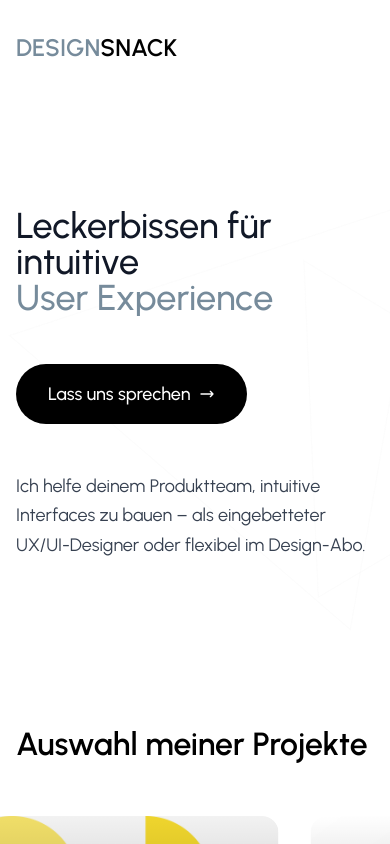
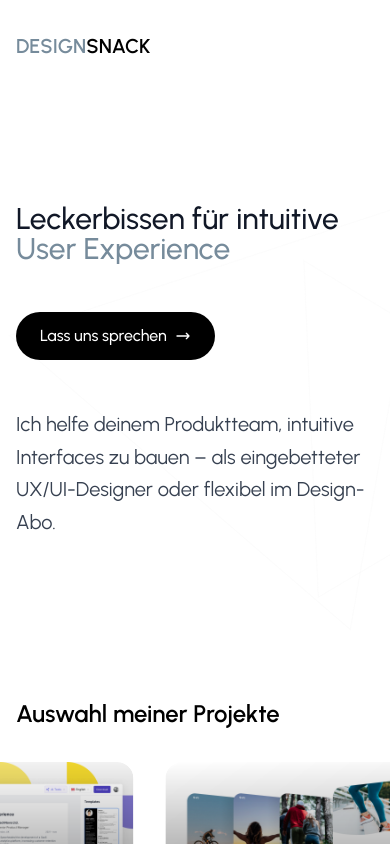
Before and after one commit to thomasveit89/DESIGNSNACK, a Nuxt app: page / in a window 390 px wide. Shown: the top 844 px of the page. Built offline with nearby package versions, Linux system fonts and the light colour scheme.

Commit message:
style(responsive): improve responsive typography and spacing across components
- Update text sizes with responsive breakpoints for better mobile experience
- Adjust project image height to be responsive
- Hide paper plane animation on mobile
- Fine-tune spacing values for different screen sizes

```diff
--- a/components/LoadingScreen.vue
+++ b/components/LoadingScreen.vue
@@ -16,7 +16,7 @@
         v-for="(greeting, index) in greetings"
         :key="greeting.language"
         :ref="el => textRefs[index] = el"
-        class="greeting-text absolute inset-0 flex items-center justify-center text-6xl font-bold text-black"
+        class="greeting-text absolute inset-0 flex items-center justify-center text-4xl sm:text-5xl md:text-6xl font-bold text-black"
         :style="{ opacity: index === 0 ? 1 : 0 }"
       >
         {{ greeting.text }}
--- a/pages/index.vue
+++ b/pages/index.vue
@@ -3,14 +3,14 @@
     <div class="container mx-auto px-4 py-8 grid grid-cols-12 gap-4">
       <!-- Header/Logo -->
       <div class="col-span-6 md:col-span-3 lg:col-span-2">
-        <span class="text-2xl font-semibold"><span class="text-[#768B9B]">DESIGN</span>SNACK</span>
+        <span class="text-xl sm:text-2xl font-semibold"><span class="text-[#768B9B]">DESIGN</span>SNACK</span>
       </div>
 
       <!-- Main Content Area -->
       <div class="col-span-12 grid grid-cols-12 gap-4 mt-32">
         <!-- Heading - full width (12 columns) -->
         <div class="col-span-12 mb-8">
-          <h1 ref="headingElement" class="text-4xl md:text-6xl lg:text-7xl xl:text-8xl font-medium leading-none overflow-hidden hoverable">
+          <h1 ref="headingElement" class="text-3xl sm:text-4xl md:text-6xl lg:text-7xl xl:text-8xl font-medium leading-none overflow-hidden hoverable">
             <span class="heading-line text-gray-900">Leckerbissen für intuitive</span><br>
             <span class="heading-line text-[#768B9B]">User Experience</span>
           </h1>
@@ -18,14 +18,14 @@
 
         <!-- Button and Description - 6 columns each -->
         <div class="col-span-12 md:col-span-6">
-          <a href="mailto:hi@designsnack.ch" class="bg-black text-white px-8 md:px-12 py-4 md:py-6 rounded-full text-lg md:text-xl font-medium inline-flex items-center elastic-btn">
+          <a href="mailto:hi@designsnack.ch" class="bg-black text-white px-6 sm:px-8 md:px-12 py-3 sm:py-4 md:py-6 rounded-full text-base sm:text-lg md:text-xl font-medium inline-flex items-center elastic-btn">
             Lass uns sprechen
             <svg class="ml-2 w-4 h-4 md:w-5 md:h-5" fill="none" stroke="currentColor" viewBox="0 0 24 24" xmlns="http://www.w3.org/2000/svg"><path stroke-linecap="round" stroke-linejoin="round" stroke-width="2" d="M17 8l4 4m0 0l-4 4m4-4H3"></path></svg>
           </a>
         </div>
 
         <div class="col-span-12 md:col-span-6 mt-8 md:mt-0">
-          <p class="text-lg md:text-2xl lg:text-3xl text-gray-700 leading-relaxed">
+          <p class="text-xl md:text-2xl lg:text-3xl text-gray-700 leading-relaxed">
             Ich helfe deinem Produktteam, intuitive Interfaces zu bauen – als eingebetteter UX/UI-Designer oder flexibel im Design-Abo.          </p>
         </div>
       </div>
@@ -34,7 +34,7 @@
     <!-- Projects Section -->
     <div class="projects-section mt-32 overflow-hidden">
       <div class="container mx-auto px-4">
-        <h2 class="text-[2rem] font-semibold text-black mb-12">
+        <h2 class="text-2xl sm:text-3xl md:text-[2rem] font-semibold text-black mb-8 sm:mb-12">
           Auswahl meiner Projekte
         </h2>
       </div>
@@ -370,12 +370,12 @@
 
         <!-- Large Price Display -->
         <div v-if="calculatorData.collaborationType" class="text-center">
-          <div class="text-2xl font-medium text-gray-700 mb-4">Monatlicher Preis</div>
+          <div class="text-lg sm:text-xl md:text-2xl font-medium text-gray-700 mb-4">Monatlicher Preis</div>
           <div class="flex items-end justify-center gap-2">
-            <span class="text-3xl md:text-4xl font-light text-gray-300 mb-3">CHF</span>
-            <span class="text-8xl md:text-9xl font-semibold text-gray-900">{{ formatPrice(calculatePrice()) }}</span>
+            <span class="text-2xl sm:text-3xl md:text-4xl font-light text-gray-300 mb-3">CHF</span>
+            <span class="text-5xl sm:text-6xl md:text-8xl lg:text-9xl font-semibold text-gray-900">{{ formatPrice(calculatePrice()) }}</span>
           </div>
-          <div v-if="getDurationDiscount() > 0" class="mt-6 text-xl text-gray-600">
+          <div v-if="getDurationDiscount() > 0" class="mt-6 text-base sm:text-lg md:text-xl text-gray-600">
             Preis inkl. {{ getDurationDiscount() }}% Rabatt für {{ calculatorData.collaborationType === 'team-integration' ? calculatorData.teamIntegration.duration : calculatorData.designAbo.duration }} Monate Laufzeit
             <span class="text-green-600 font-semibold ml-2">• Du sparst CHF {{ formatPrice(calculateSavings()) }} pro Monat</span>
           </div>
@@ -394,7 +394,7 @@
             class="service-item text-center py-16"
             :class="{ 'opacity-30': index !== 0, 'opacity-100': index === 0 }"
           >
-            <h2 class="text-4xl md:text-6xl lg:text-7xl font-bold leading-tight">
+            <h2 class="text-2xl sm:text-3xl md:text-4xl lg:text-6xl xl:text-7xl font-bold leading-tight">
               {{ service }}
             </h2>
           </div>
@@ -404,8 +404,8 @@
 
     <!-- Creative Lab Section -->
     <div ref="creativeLab" class="w-full pt-64 pb-32 bg-white relative overflow-hidden">
-      <!-- Paper Plane Animation -->
-      <img ref="paperPlane" src="/img/paperplane.svg" alt="Paper Plane" class="absolute" style="left: -100px; top: 50%;">
+      <!-- Paper Plane Animation - Hidden -->
+      <img ref="paperPlane" src="/img/paperplane.svg" alt="Paper Plane" class="absolute hidden" style="left: -100px; top: 50%;">
 
       <div class="container mx-auto px-4">
         <!-- Section Header -->
@@ -454,10 +454,10 @@
       <div class="container mx-auto px-4">
         <div class="max-w-6xl mx-auto">
           <div class="rounded-3xl px-12 py-16 text-center animated-gradient">
-            <h2 class="text-4xl md:text-5xl lg:text-6xl font-medium text-white mb-12 leading-tight">
+            <h2 class="text-2xl sm:text-3xl md:text-4xl lg:text-5xl xl:text-6xl font-medium text-white mb-8 sm:mb-12 leading-tight">
               Lust, dein Projekt in mein<br>Creative Lab zu bringen?
             </h2>
-            <a href="mailto:hi@designsnack.ch" class="bg-black text-white px-10 py-5 rounded-full text-xl font-medium inline-flex items-center mx-auto elastic-btn hover:bg-gray-900 transition-colors duration-300">
+            <a href="mailto:hi@designsnack.ch" class="bg-black text-white px-8 sm:px-10 py-4 sm:py-5 rounded-full text-lg sm:text-xl font-medium inline-flex items-center mx-auto elastic-btn hover:bg-gray-900 transition-colors duration-300">
               Let's go
               <svg class="ml-3 w-6 h-6" fill="none" stroke="currentColor" viewBox="0 0 24 24" xmlns="http://www.w3.org/2000/svg">
                 <path stroke-linecap="round" stroke-linejoin="round" stroke-width="2" d="M17 8l4 4m0 0l-4 4m4-4H3"></path>
@@ -474,7 +474,7 @@
         <div class="max-w-4xl mx-auto text-center">
           <!-- Main Message -->
           <div class="mb-12">
-            <h2 class="text-3xl md:text-4xl font-medium text-white mb-6">
+            <h2 class="text-2xl sm:text-3xl md:text-4xl font-medium text-white mb-6">
               Let's create something amazing.
             </h2>
           </div>
@@ -497,7 +497,7 @@
 
           <!-- Copyright -->
           <div class="pt-4 border-gray-700">
-            <p class="text-gray-400 text-sm">
+            <p class="text-gray-400 text-xs sm:text-sm">
               © 2025 DESIGNSNACK GmbH – Powered by coffee ☕ & curiosity ✨
             </p>
           </div>
@@ -1178,9 +1178,15 @@ body, html {
 .project-image {
   max-width: none;
   width: auto;
-  height: 400px;
+  height: 200px;
   border-radius: 1rem;
   display: block;
+}
+
+@media (min-width: 768px) {
+  .project-image {
+    height: 400px;
+  }
 }
 
 .project-overlay {
```
